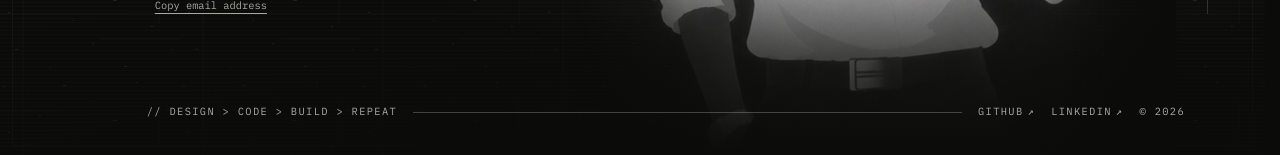
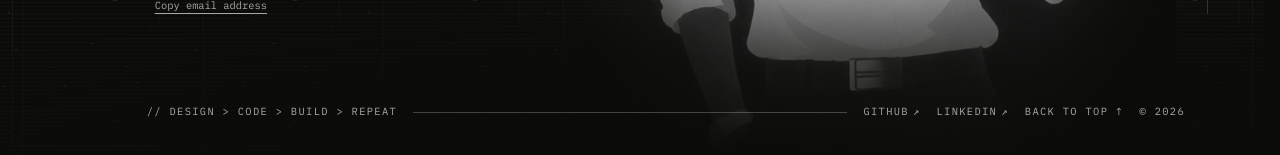
Before and after one commit to sunil-0701/My-Portfolio, a React (Vite) app: page / in a window 1280 px wide. Shown: the part 642-797 px from the top of the page. Built offline with nearby package versions, Linux system fonts and the light colour scheme.

Commit message:
feat: add a semantic footer with keyboard friendly return navigation

```diff
--- a/src/components/hero/HeroContent.jsx
+++ b/src/components/hero/HeroContent.jsx
@@ -49,6 +49,7 @@ export default function HeroContent({ ready = true }) {
       <motion.h1
         variants={nameVariant}
         id="hero-heading"
+        tabIndex={-1}
         aria-label={SITE.name}
         className="hero-name font-display font-bold uppercase text-paper"
       >
--- a/src/index.css
+++ b/src/index.css
@@ -288,7 +288,7 @@ html, body {
     color: black !important;
   }
 
-  header, nav, dialog, .skip-link, .copy-email,
+  header, nav, dialog, .skip-link, .copy-email, .back-to-top,
   .technical-surface, #home img, [aria-label="Loading"],
   #home > [aria-hidden="true"] {
     display: none !important;
--- a/src/sections/Landing.jsx
+++ b/src/sections/Landing.jsx
@@ -36,7 +36,8 @@ export default function Landing({ ready = true }) {
           <HeroContent ready={ready} />
         </div>
 
-        <motion.div
+        <motion.footer
+          aria-label="Portfolio links and copyright"
           className="hero-rail flex flex-wrap items-center justify-between gap-4 font-mono text-[0.6rem] uppercase tracking-[0.13em] text-muted sm:text-[0.65rem]"
           initial={{ opacity: 0, y: 16 }}
           animate={ready ? { opacity: 1, y: 0 } : { opacity: 0, y: 16 }}
@@ -46,8 +47,9 @@ export default function Landing({ ready = true }) {
           <span aria-hidden="true" className="hidden h-px flex-1 bg-paper/25 sm:block" />
           <ExternalLink href={SITE.github}>GitHub</ExternalLink>
           <ExternalLink href={SITE.linkedin}>LinkedIn</ExternalLink>
-          <span>© {new Date().getFullYear()}</span>
-        </motion.div>
+          <a href="#home" onClick={() => document.getElementById('hero-heading')?.focus({ preventScroll: true })} className="back-to-top inline-flex min-h-11 items-center hover:text-paper">Back to top ↑</a>
+          <span>© {new Date().getFullYear()}<span className="sr-only"> {SITE.name}</span></span>
+        </motion.footer>
       </div>
     </section>
   )
```
